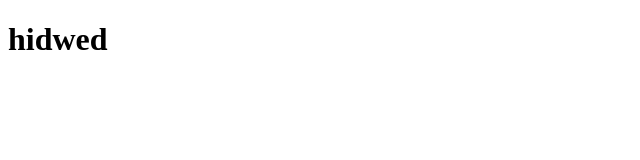
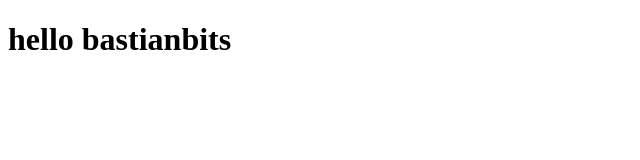
Before and after one commit to bastianbits/git-test, a plain HTML site: page web/dev.html in a window 1280 px wide. Shown: the whole page, without its empty margins (0-640 px from the left). Drawn offline with Linux system fonts and the light colour scheme.

Commit message:
updating devs

```diff
--- a/web/dev.html
+++ b/web/dev.html
@@ -7,6 +7,6 @@
     <title>Document</title>
 </head>
 <body>
-<h1>hidwed</h1>
+<h1>hello bastianbits</h1>
 </body>
 </html>
```
